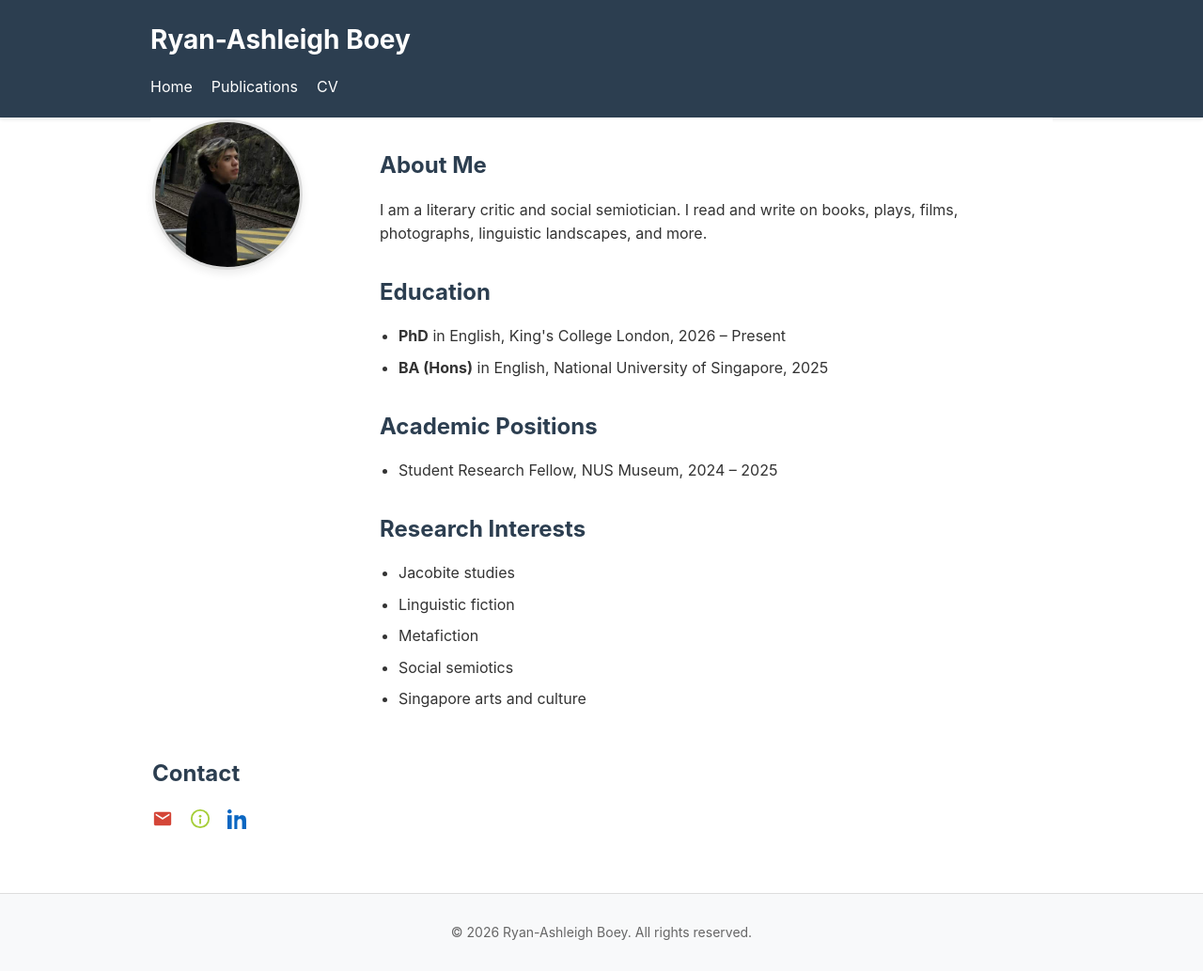
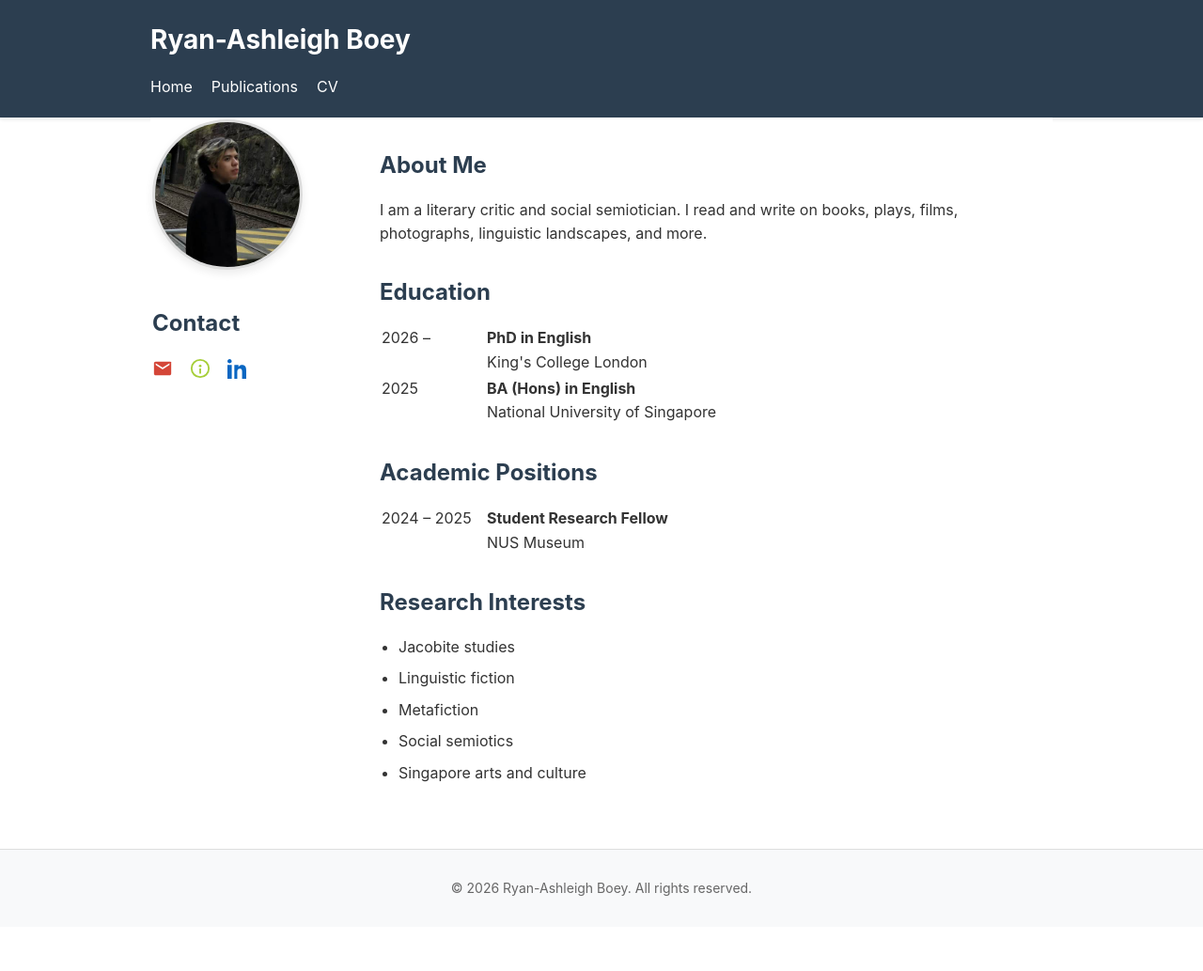
Before and after one commit to r-boey/r-boey.github.io, a Jekyll site: the page built from index.md, in a window 1280 px wide. Shown: the whole page at 94% size. Built offline with Jekyll 4.4.1, drawn with Linux system fonts in a browser that asks for light colours; after the commit the page ends 986 px from its top, so only the background shows below that.

Commit message:
Update index.md

```diff
--- a/index.md
+++ b/index.md
@@ -4,50 +4,13 @@ title:
 ---
 <table>
   <tr>
+    <!-- LEFT COLUMN -->
     <td width="240" valign="top">
+
       <img src="{{ '/assets/IMG_5818.JPG' | relative_url }}"
            alt="Ryan-Ashleigh Boey"
            width="200"
            class="profile-img">
-    </td>
-
-    <td valign="top">
-
-      <h2>About Me</h2>
-
-      <p>
-        I am a literary critic and social semiotician. I read and write on books,
-        plays, films, photographs, linguistic landscapes, and more.
-      </p>
-
-      <h2>Education</h2>
-
-      <ul>
-        <li><strong>PhD</strong> in English, King's College London, 2026 – Present</li>
-        <li><strong>BA (Hons)</strong> in English, National University of Singapore, 2025</li>
-      </ul>
-
-      <h2>Academic Positions</h2>
-
-      <ul>
-        <li>Student Research Fellow, NUS Museum, 2024 – 2025</li>
-      </ul>
-
-      <h2>Research Interests</h2>
-
-      <ul>
-        <li>Jacobite studies</li>
-        <li>Linguistic fiction</li>
-        <li>Metafiction</li>
-        <li>Social semiotics</li>
-        <li>Singapore arts and culture</li>
-      </ul>
-
-    </td>
-  </tr>
-
-  <tr>
-    <td width="240" valign="top">
 
       <h2>Contact</h2>
 
@@ -62,7 +25,7 @@ title:
                height="22"
                fill="currentColor"
                style="vertical-align:middle">
-            <path d="M20 4H4c-1.1 0-2 .9-2 2v12c0 1.1.9 2 2 2h16c1.1 0 2-.9 2-2V6c0-1.1-.9-2-2-2zm0 4-8 5L4 8V6l8 5 8-5v2z"/>
+            <path d="M20 4H4c-1.1 0-2 .9-2 2v12c0 1.1.9 2 2 2h16c1.1 0 2-.9 2-2V6c0-1.1.9-2-2-2zm0 4-8 5L4 8V6l8 5 8-5v2z"/>
           </svg>
         </a>
 
@@ -106,6 +69,57 @@ title:
 
     </td>
 
-    <td></td>
+    <!-- RIGHT COLUMN -->
+    <td valign="top">
+
+      <h2>About Me</h2>
+
+      <p>
+        I am a literary critic and social semiotician. I read and write on books,
+        plays, films, photographs, linguistic landscapes, and more.
+      </p>
+
+      <h2>Education</h2>
+
+      <table>
+        <tr>
+          <td width="110" valign="top">2026 – </td>
+          <td valign="top">
+            <strong>PhD in English</strong><br>
+            King's College London
+          </td>
+        </tr>
+        <tr>
+          <td valign="top">2025</td>
+          <td valign="top">
+            <strong>BA (Hons) in English</strong><br>
+            National University of Singapore
+          </td>
+        </tr>
+      </table>
+
+      <h2>Academic Positions</h2>
+
+      <table>
+        <tr>
+          <td width="110" valign="top">2024 – 2025</td>
+          <td valign="top">
+            <strong>Student Research Fellow</strong><br>
+            NUS Museum
+          </td>
+        </tr>
+      </table>
+
+      <h2>Research Interests</h2>
+
+      <ul>
+        <li>Jacobite studies</li>
+        <li>Linguistic fiction</li>
+        <li>Metafiction</li>
+        <li>Social semiotics</li>
+        <li>Singapore arts and culture</li>
+      </ul>
+
+    </td>
   </tr>
 </table>
```
